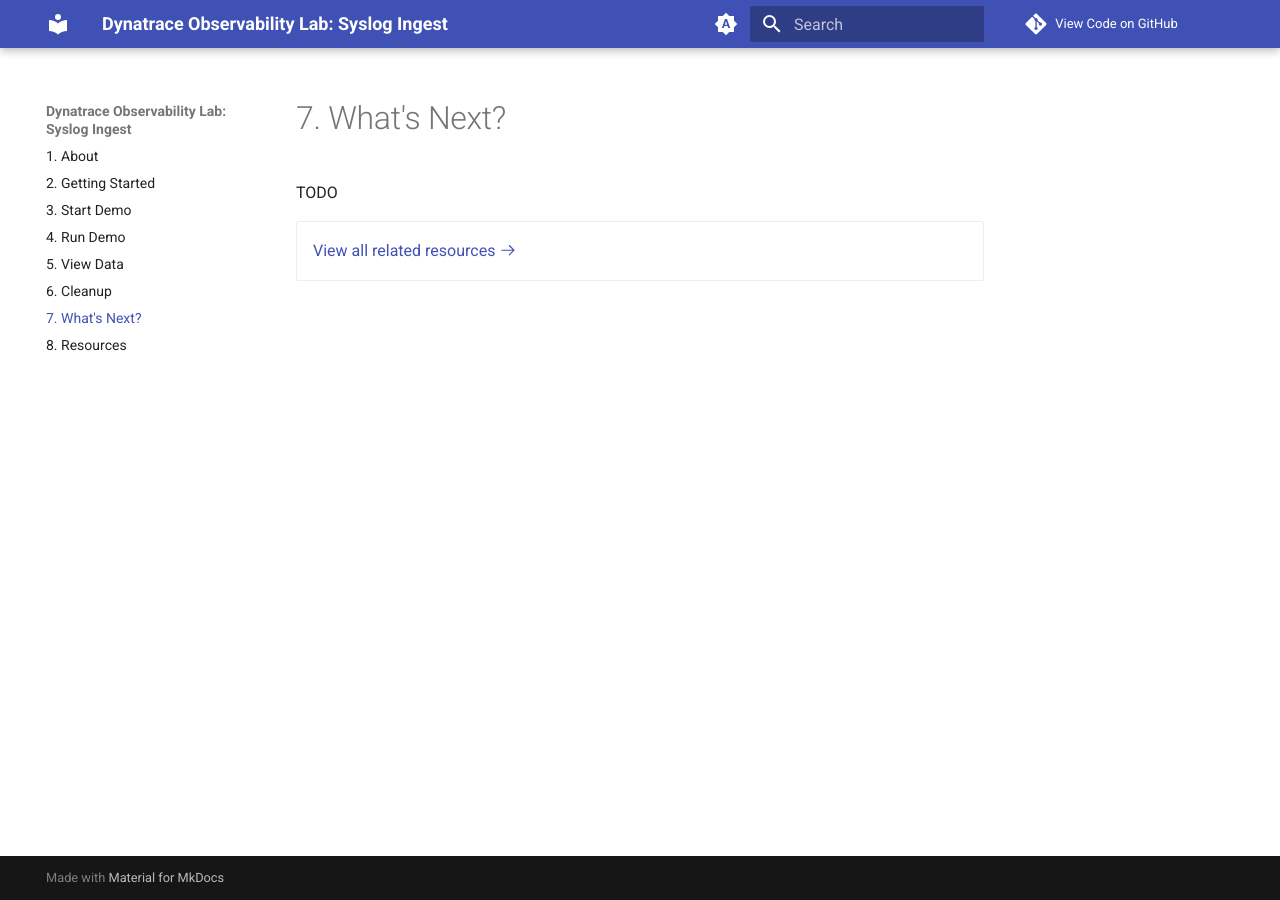
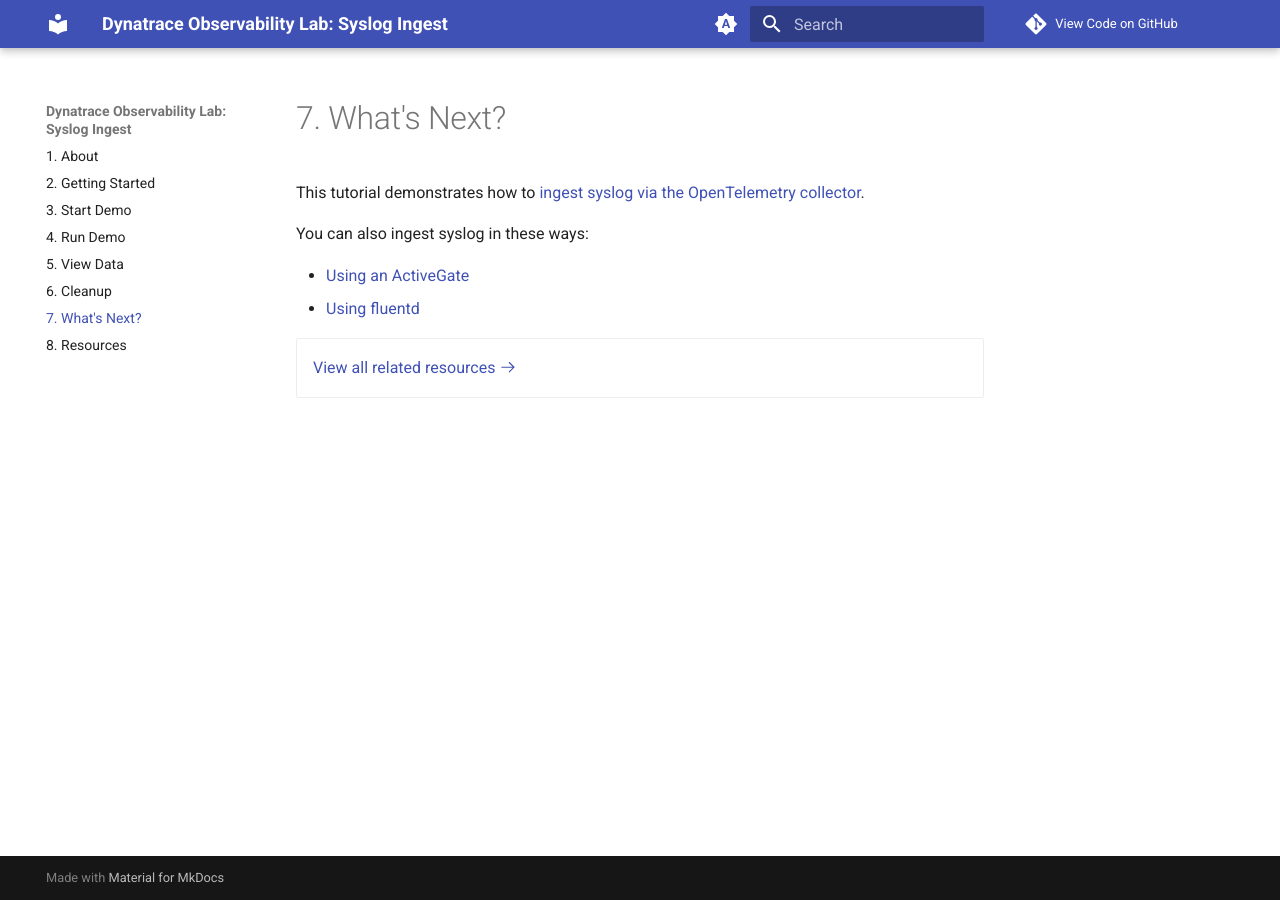
Before and after one commit to agardnerIT/obslab-syslog, an MkDocs documentation site: the page built from docs/whats-next.md, in a window 1280 px wide. Built offline with MkDocs 1.6.1 and Material for MkDocs 9.7.7, drawn with Linux system fonts in a browser that asks for light colours; comment, search, counter and statistics services are not loaded.

Commit message:
update docs

```diff
--- a/docs/whats-next.md
+++ b/docs/whats-next.md
@@ -1,4 +1,9 @@
-TODO
+This tutorial demonstrates how to [ingest syslog via the OpenTelemetry collector](https://docs.dynatrace.com/docs/ingest-from/opentelemetry/collector/use-cases/syslog){target=_blank}.
+
+You can also ingest syslog in these ways:
+
+* [Using an ActiveGate](https://docs.dynatrace.com/docs/analyze-explore-automate/logs/lma-log-ingestion/lma-log-investion-syslog){target=_blank}
+* [Using fluentd](https://docs.dynatrace.com/docs/analyze-explore-automate/logs/lma-log-ingestion/lma-log-ingestion-via-api/lma-send-syslogs-via-fluentd){target=_blank}
 
 <div class="grid cards" markdown>
 - [View all related resources :octicons-arrow-right-24:](resources.md)
```
